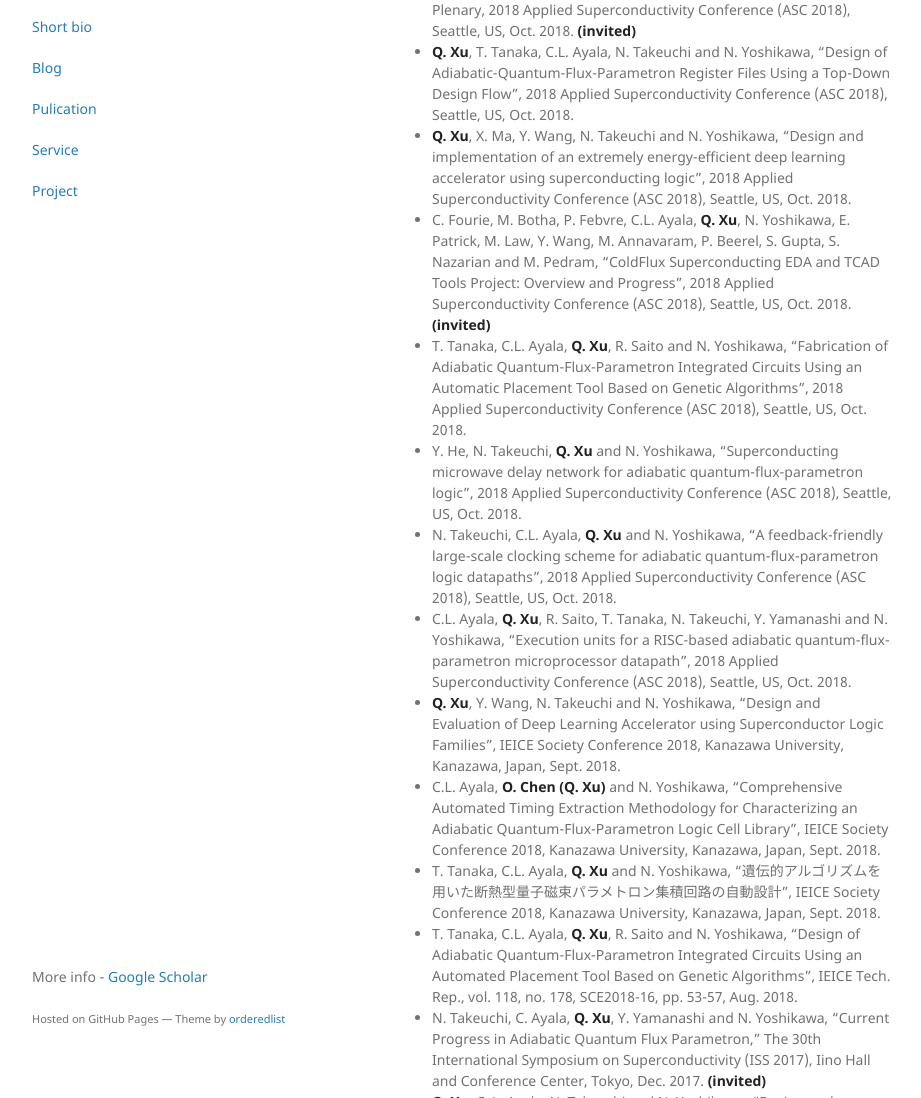
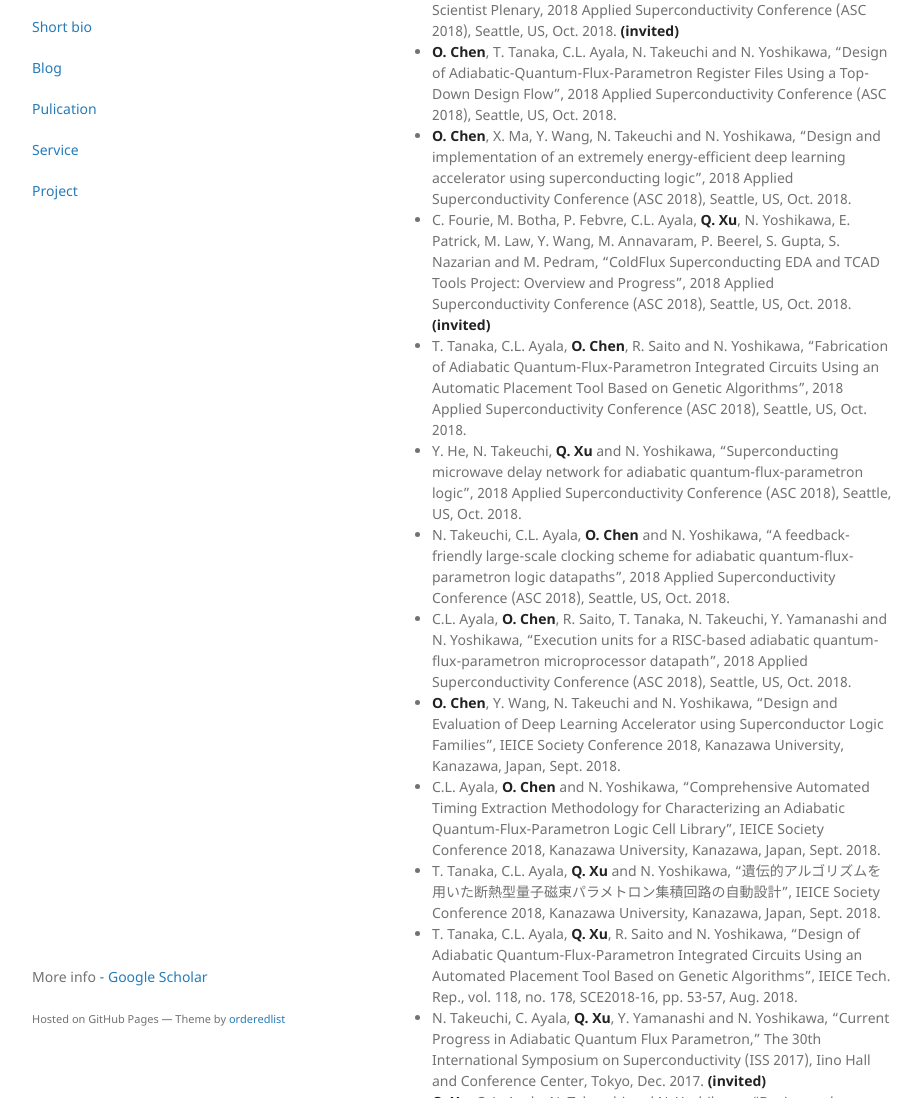
Before and after one commit to OC-sudo/homepage, a Jekyll site: the page built from publication.md, in a window 1280 px wide and 1400 px high, scrolled down 343 px. Shown: the part 302-1400 px from the top of the window, without its empty margins (178-1099 px from the left). Built offline with Jekyll 4.4.1, drawn with Linux system fonts in a browser that asks for light colours; our own code applies the rules of GitHub Pages for plain Markdown files.

```diff
--- a/publication.md
+++ b/publication.md
@@ -11,16 +11,16 @@ layout: default
 * 	**Q. Xu**, X. Peng, T. Ortlepp, Y. Yamanashi and N. Yoshikawa, ["Demonstration of bit-serial SFQ-based computing for integer iteration algorithms"](http://ieeexplore.ieee.org/abstract/document/6967746/), IEEE Transactions on Applied Superconductivity, vol. 25, no. 3, pp. 1-4, 2015.
 
 **Conference Publications**
-* 	**Q. Xu**, "Extremely Energy-efficient Deep Learning Hardware using Adiabatic-flux-quantum Technology (Electronics)", Young Scientist Plenary, 2018 Applied Superconductivity Conference (ASC 2018), Seattle, US, Oct. 2018. **(invited)**
-* 	**Q. Xu**, T. Tanaka, C.L. Ayala, N. Takeuchi and N. Yoshikawa, "Design of Adiabatic-Quantum-Flux-Parametron Register Files Using a Top-Down Design Flow", 2018 Applied Superconductivity Conference (ASC 2018), Seattle, US, Oct. 2018.
-* 	**Q. Xu**, X. Ma, Y. Wang, N. Takeuchi and N. Yoshikawa, "Design and implementation of an extremely energy-efficient deep learning accelerator using superconducting logic",  2018 Applied Superconductivity Conference (ASC 2018), Seattle, US, Oct. 2018.
+* 	**Olivia. Xu**, "Extremely Energy-efficient Deep Learning Hardware using Adiabatic-flux-quantum Technology (Electronics)", Young Scientist Plenary, 2018 Applied Superconductivity Conference (ASC 2018), Seattle, US, Oct. 2018. **(invited)**
+* 	**O. Chen**, T. Tanaka, C.L. Ayala, N. Takeuchi and N. Yoshikawa, "Design of Adiabatic-Quantum-Flux-Parametron Register Files Using a Top-Down Design Flow", 2018 Applied Superconductivity Conference (ASC 2018), Seattle, US, Oct. 2018.
+* 	**O. Chen**, X. Ma, Y. Wang, N. Takeuchi and N. Yoshikawa, "Design and implementation of an extremely energy-efficient deep learning accelerator using superconducting logic",  2018 Applied Superconductivity Conference (ASC 2018), Seattle, US, Oct. 2018.
 * C. Fourie, M. Botha, P. Febvre, C.L. Ayala, 	**Q. Xu**, N. Yoshikawa, E. Patrick, M. Law, Y. Wang, M. Annavaram, P. Beerel, S. Gupta, S. Nazarian and M. Pedram, "ColdFlux Superconducting EDA and TCAD Tools Project: Overview and Progress", 2018 Applied Superconductivity Conference (ASC 2018), Seattle, US, Oct. 2018. **(invited)**
-* T. Tanaka, C.L. Ayala, 	**Q. Xu**, R. Saito and N. Yoshikawa, "Fabrication of Adiabatic Quantum-Flux-Parametron Integrated Circuits Using an Automatic Placement Tool Based on Genetic Algorithms", 2018 Applied Superconductivity Conference (ASC 2018), Seattle, US, Oct. 2018.
+* T. Tanaka, C.L. Ayala, 	**O. Chen**, R. Saito and N. Yoshikawa, "Fabrication of Adiabatic Quantum-Flux-Parametron Integrated Circuits Using an Automatic Placement Tool Based on Genetic Algorithms", 2018 Applied Superconductivity Conference (ASC 2018), Seattle, US, Oct. 2018.
 * Y. He, N. Takeuchi, 	**Q. Xu** and N. Yoshikawa, "Superconducting microwave delay network for adiabatic quantum-flux-parametron logic", 2018 Applied Superconductivity Conference (ASC 2018), Seattle, US, Oct. 2018.
-* N. Takeuchi, C.L. Ayala, 	**Q. Xu** and N. Yoshikawa, "A feedback-friendly large-scale clocking scheme for adiabatic quantum-flux-parametron logic datapaths", 2018 Applied Superconductivity Conference (ASC 2018), Seattle, US, Oct. 2018.
-* C.L. Ayala, 	**Q. Xu**, R. Saito, T. Tanaka, N. Takeuchi, Y. Yamanashi and N. Yoshikawa, "Execution units for a RISC-based adiabatic quantum-flux-parametron microprocessor datapath", 2018 Applied Superconductivity Conference (ASC 2018), Seattle, US, Oct. 2018.
-* 	**Q. Xu**, Y. Wang, N. Takeuchi and N. Yoshikawa, "Design and Evaluation of Deep Learning Accelerator using Superconductor Logic Families", IEICE Society Conference 2018, Kanazawa University, Kanazawa, Japan, Sept. 2018.
-* C.L. Ayala, **O. Chen (Q. Xu)** and N. Yoshikawa, "Comprehensive Automated Timing Extraction Methodology for Characterizing an Adiabatic Quantum-Flux-Parametron Logic Cell Library", IEICE Society Conference 2018, Kanazawa University, Kanazawa, Japan, Sept. 2018.
+* N. Takeuchi, C.L. Ayala, 	**O. Chen** and N. Yoshikawa, "A feedback-friendly large-scale clocking scheme for adiabatic quantum-flux-parametron logic datapaths", 2018 Applied Superconductivity Conference (ASC 2018), Seattle, US, Oct. 2018.
+* C.L. Ayala, 	**O. Chen**, R. Saito, T. Tanaka, N. Takeuchi, Y. Yamanashi and N. Yoshikawa, "Execution units for a RISC-based adiabatic quantum-flux-parametron microprocessor datapath", 2018 Applied Superconductivity Conference (ASC 2018), Seattle, US, Oct. 2018.
+* 	**O. Chen**, Y. Wang, N. Takeuchi and N. Yoshikawa, "Design and Evaluation of Deep Learning Accelerator using Superconductor Logic Families", IEICE Society Conference 2018, Kanazawa University, Kanazawa, Japan, Sept. 2018.
+* C.L. Ayala, **O. Chen** and N. Yoshikawa, "Comprehensive Automated Timing Extraction Methodology for Characterizing an Adiabatic Quantum-Flux-Parametron Logic Cell Library", IEICE Society Conference 2018, Kanazawa University, Kanazawa, Japan, Sept. 2018.
 * T. Tanaka, C.L. Ayala, 	**Q. Xu** and N. Yoshikawa, "遺伝的アルゴリズムを用いた断熱型量子磁束パラメトロン集積回路の自動設計", IEICE Society Conference 2018, Kanazawa University, Kanazawa, Japan, Sept. 2018.
 * T. Tanaka, C.L. Ayala, 	**Q. Xu**, R. Saito and N. Yoshikawa, "Design of Adiabatic Quantum-Flux-Parametron Integrated Circuits Using an Automated Placement Tool Based on Genetic Algorithms", IEICE Tech. Rep., vol. 118, no. 178, SCE2018-16, pp. 53-57, Aug. 2018.
 * N. Takeuchi, C. Ayala, 	**Q. Xu**, Y. Yamanashi and N. Yoshikawa, “Current Progress in Adiabatic Quantum Flux Parametron,” The 30th International Symposium on Superconductivity (ISS 2017), Iino Hall and Conference Center, Tokyo, Dec. 2017. **(invited)**
```
Also changed, not shown: blog.md (+2 -1 lines).
